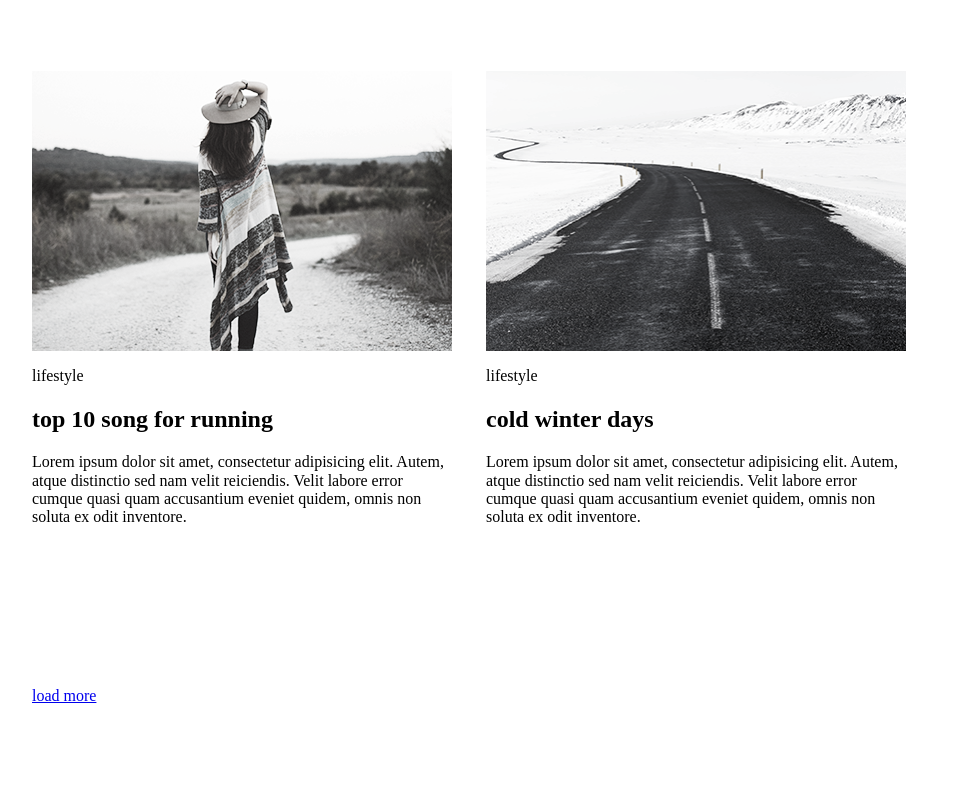
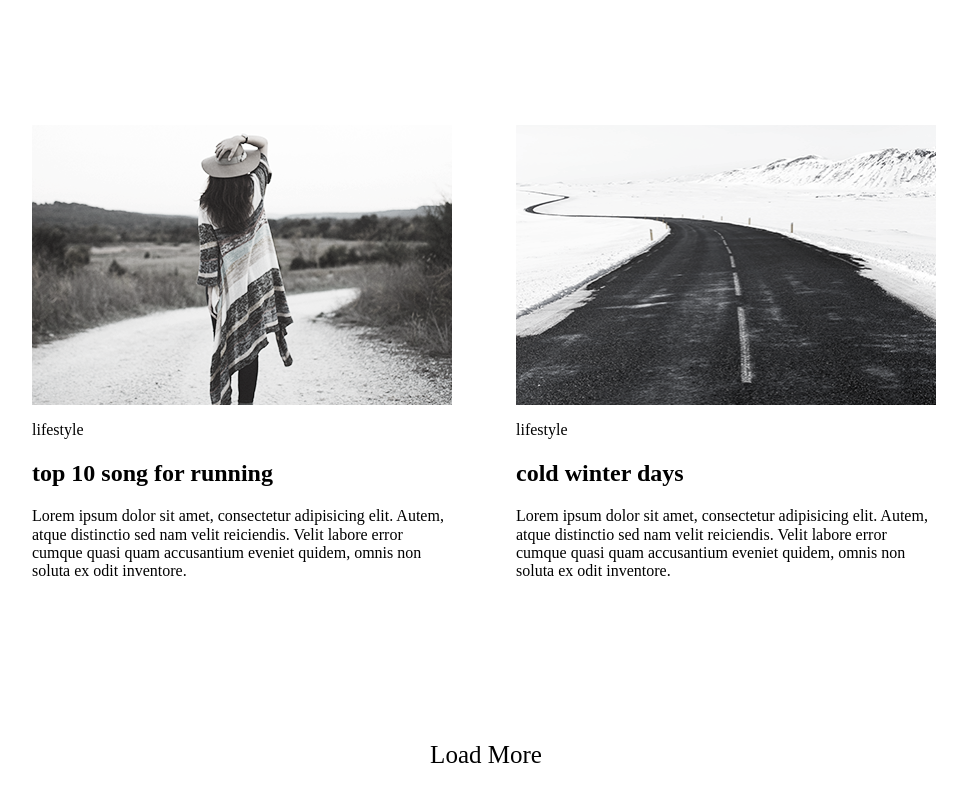
Before and after one commit to Dmitriykucher/goit-fe-course, a plain HTML site: page module-03/index.html in a window 1280 px wide. Shown: the part 1301-2101 px from the top of the page, without its empty margins (154-1121 px from the left). Before the commit the page ends 2007 px from the top, so only its background shows below. Drawn offline with Linux system fonts and the light colour scheme.

Commit message:
no message

```diff
--- a/module-03/css/style.css
+++ b/module-03/css/style.css
@@ -21,8 +21,8 @@ img{
 }
 
 .header {
+    margin-top: 76px;
     text-align: center;
-    margin-bottom: 106px;
 }
 
 .list-item li {
@@ -32,6 +32,16 @@ img{
     text-decoration: none;
 }
 
+.list-item a {
+    text-decoration: none;
+    color: black;
+}
+
+a:hover{
+    color: coral;
+}
+
+
 .list-item li:not(:last-child) {
     margin-right: 120px;
 }
@@ -39,6 +49,7 @@ img{
 .section-list{
     margin: 0;
     padding: 0;
+    margin-top: 100px;
 }
 
 .section-list-item {
@@ -51,5 +62,22 @@ img{
 }
 
 .section-list-item:not(:nth-child(2n)){
-    margin-right: 30px;
+    margin-right: 60px;
 }
+
+.footer{
+    text-align: center;
+    margin-bottom: 30px;
+}
+
+.footer a{
+    text-decoration: none;
+    font-size: 25px;
+    text-transform: capitalize;
+    color: black;
+
+    }
+
+    a:hover{
+        color: coral;
+    }
--- a/module-03/index.html
+++ b/module-03/index.html
@@ -21,7 +21,7 @@
             </nav>
         </header>
         <main>
-            <ul class="section-list">
+            <ul class="section-list conteiner">
                 <li class="section-list-item">
                     <img src="img/foto1.png" alt="" class="img">
                     <p class="title-img">lifestyle</p>
@@ -61,7 +61,7 @@
             </ul>
         </main>
         <footer class="footer">
-            <a href="#">load more</a>
+            <a class="bottom-link" href="#">load more</a>
         </footer>
     </div>
     </body>
```
Also changed, not shown: module-03/img/foto2.png.
